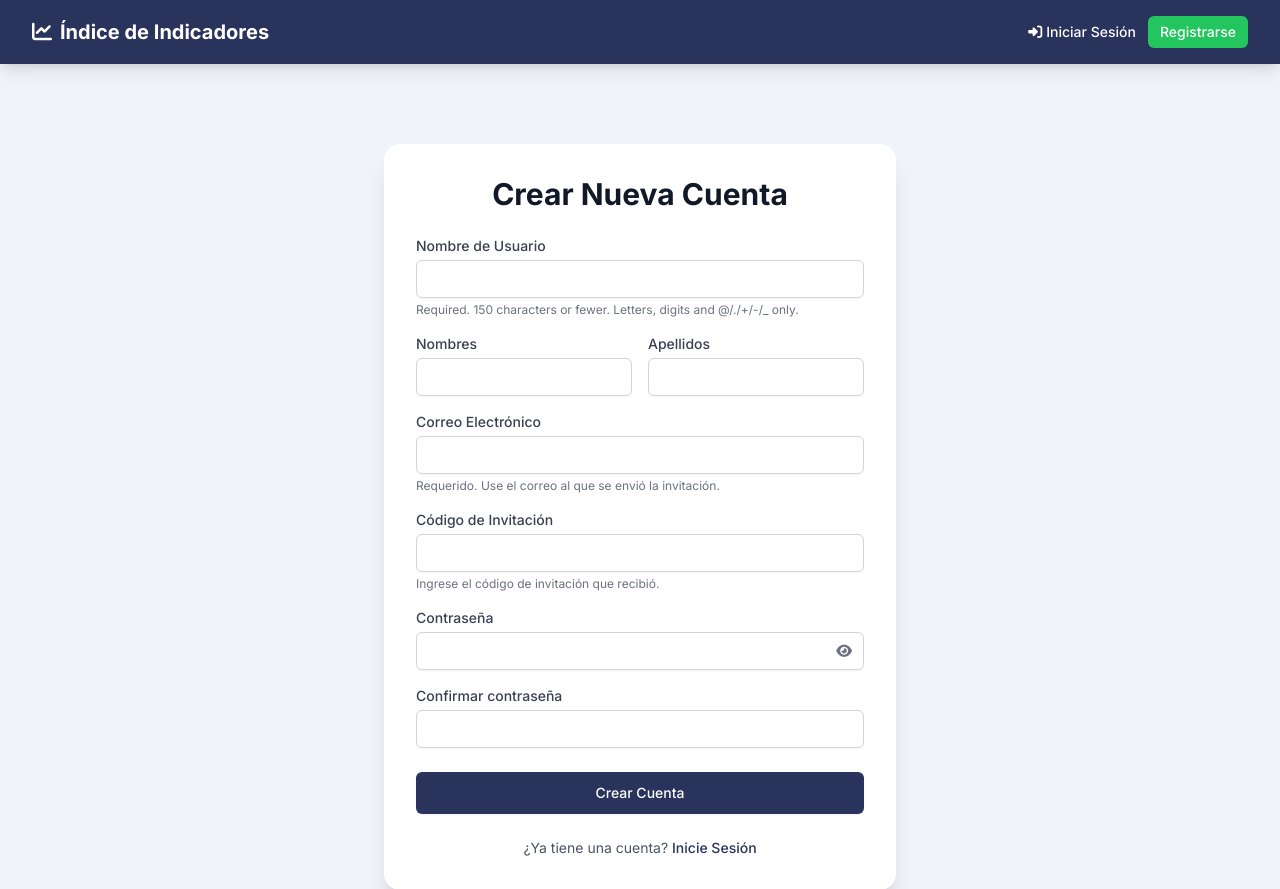
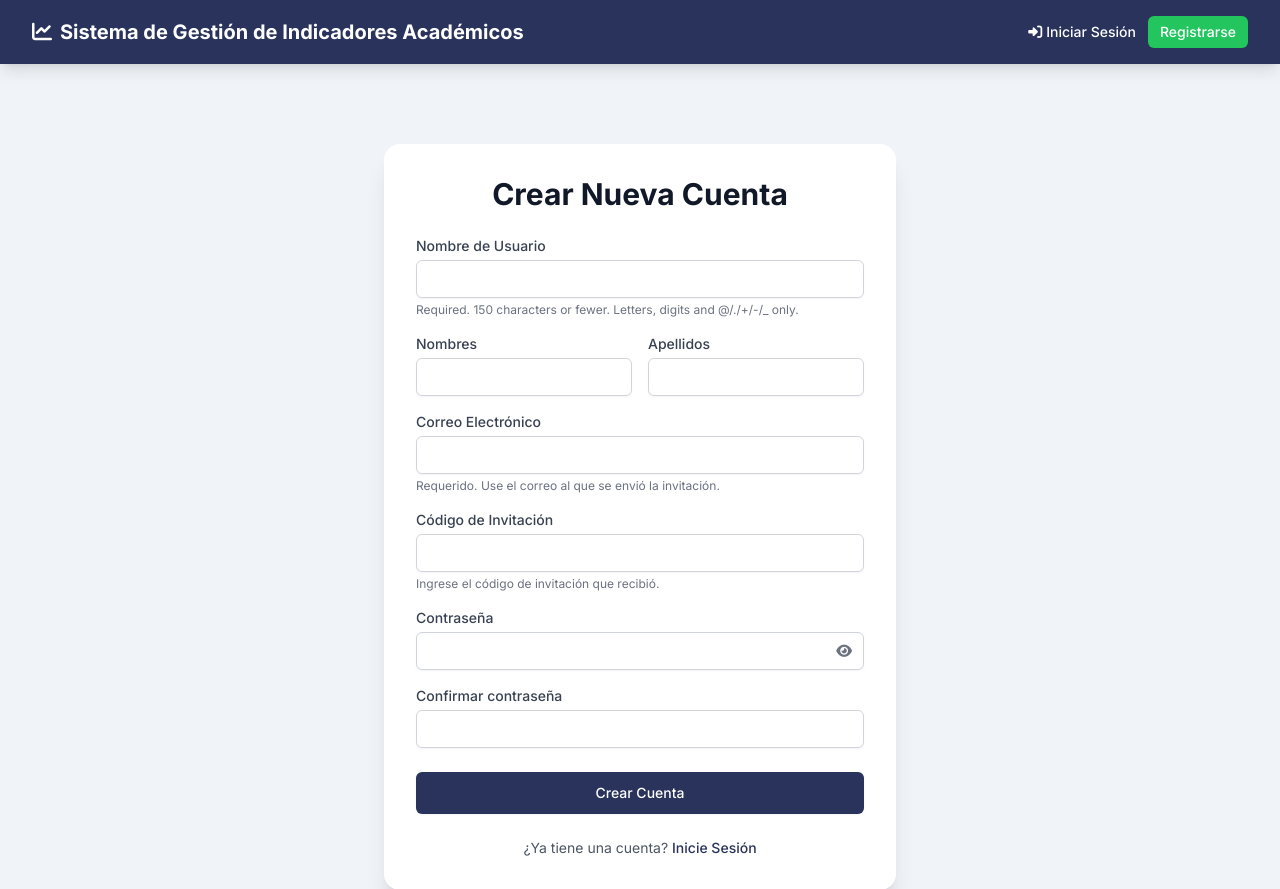
Before and after one commit to gustavomarinovando/isa, a Django app: page /signup/ in a window 1280 px wide. Shown: the top 889 px of the page. Run offline with Django 5.2, Linux system fonts and the light colour scheme; some libraries are stand-ins or nearby versions.

Commit message:
logo and name

```diff
--- a/templates/base.html
+++ b/templates/base.html
@@ -98,7 +98,7 @@
                 <div class="flex items-center justify-between h-16">
                     <div class="flex items-center">
                         <a href="{% url 'indicator_manager:dashboard' %}" class="text-xl font-bold text-primary-text">
-                           <i class="fas fa-chart-line mr-2"></i>Índice de Indicadores
+                           <i class="fas fa-chart-line mr-2"></i>Sistema de Gestión de Indicadores Académicos
                         </a>
                     </div>
                     <div class="flex items-center">
```
Also changed, not shown: assets/favicon.ico, logo.png (deleted).
